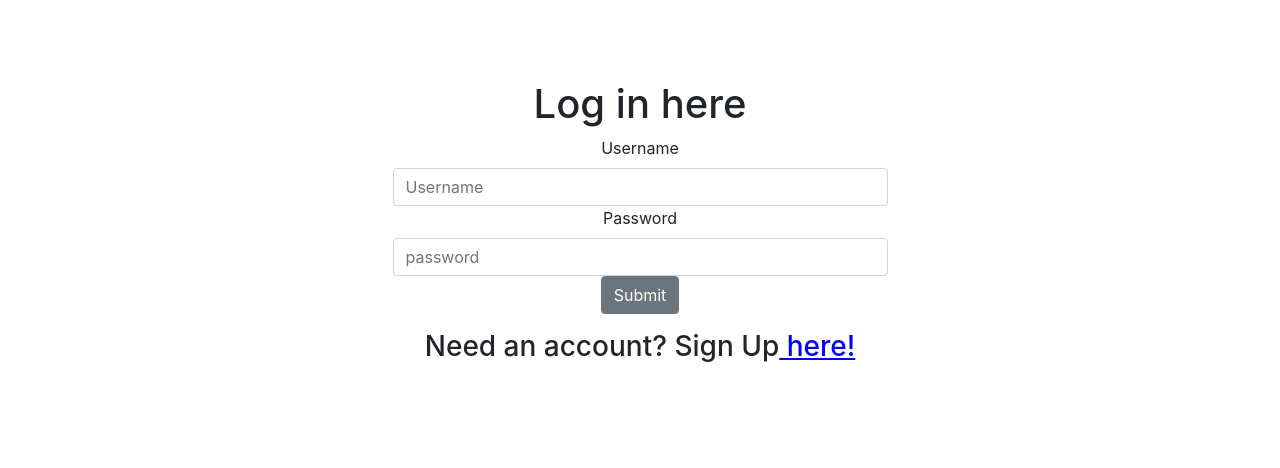
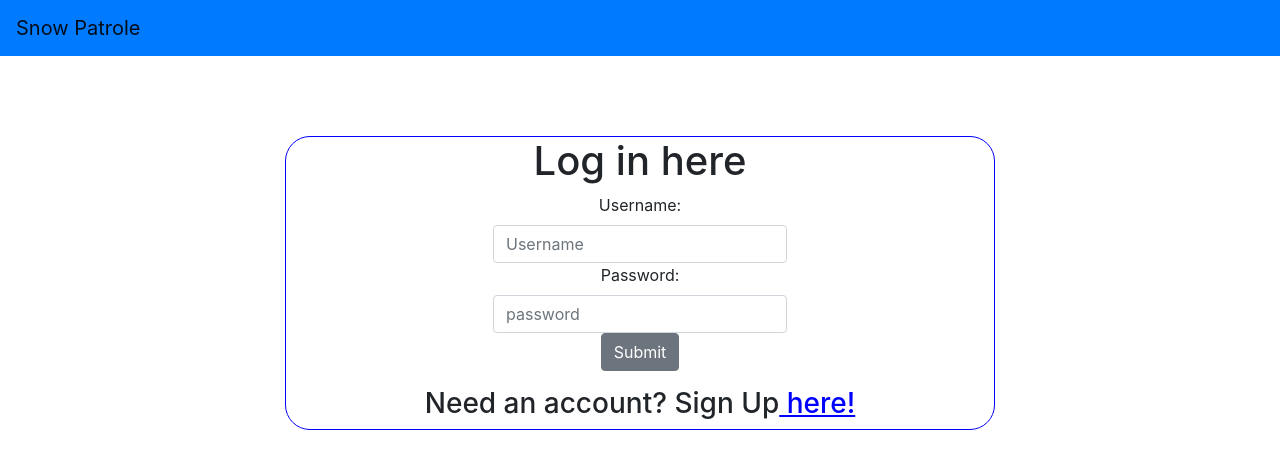
Before and after one commit to dbecker92691/ski-react-app-front-end-2.0, a React (Create React App) app: page / in a window 1280 px wide. Shown: the top 468 px of the page. Built offline with nearby package versions, Linux system fonts and the light colour scheme.

Commit message:
styled login-register form

```diff
--- /dev/null
+++ b/src/Login/FakeNavBar.jsx
@@ -0,0 +1,18 @@
+import React from 'react';
+import {NavbarBrand, Navbar} from 'reactstrap';
+
+const FakeNavBar = () =>  {
+
+	return(
+		<div>
+			<Navbar color="primary" light expand="lg">
+						<NavbarBrand href='/'>
+							Snow Patrole
+						</NavbarBrand>
+			</Navbar>
+		</div>
+	)
+}
+
+
+export default FakeNavBar;
--- a/src/Login/Login.jsx
+++ b/src/Login/Login.jsx
@@ -1,5 +1,6 @@
 import React, {Component} from 'react';
 import {Button, Form, FormGroup, Label, Input, FormText, Col, Container} from 'reactstrap';
+import FakeNavBar from './FakeNavBar';
 import './style.css';
 
 
@@ -64,17 +65,18 @@ export default class Login extends Component {
 	render(){
 		return(
 			<div>
+			<FakeNavBar />
 				<Container className="login-register-container">
 					<Form className="login-register-form" >
 							{ this.state.which === "login" ?
 								<Col sm="12" md={{ size: 6, offset: 3 }}>
 									<h1>{this.state.which === "login" ? "Log in here" : "Register here"} </h1>
 										<FormGroup className="login-form"  >
-											<Label for="username">Username</Label>
+											<Label id="usename-label" for="username">Username:</Label>
 											<Col>
 												<Input type="text" name="username" placeholder="Username" onChange={this.handleLoginChange} />
 											</Col>
-											<Label for="password">Password</Label>
+											<Label id="password-label" for="password">Password:</Label>
 											<Col>
 												<Input type="password" name="password" placeholder="password" onChange={this.handleLoginChange} />
 											</Col>
@@ -85,9 +87,9 @@ export default class Login extends Component {
 								<Col sm="12" md={{ size: 6, offset: 3 }}>
 								<h1>{this.state.which === "login" ? "Log in here" : "Register here"} </h1>
 									<FormGroup className="registration-form">
-										<Label for="username">Username</Label>
+										<Label for="username">Username:</Label>
 										<Input type="text" name="username" placeholder="Username" onChange={this.handleRegisterChange} />
-										<Label for="password">Password</Label>
+										<Label for="password">Password:</Label>
 										<Input type="password" name="password" placeholder="Password" onChange={this.handleRegisterChange} />
 										<Button onClick={this.handleRegistrationSubmit}> Submit </Button>
 									</FormGroup>
--- a/src/Login/style.css
+++ b/src/Login/style.css
@@ -6,4 +6,18 @@
 
 .login-register-container {
 	margin-top: 5em;
+
+
 }
+
+.login-register-form {
+	border: solid 1px blue;
+	border-radius: 25px;
+	margin-left: 200px;
+	margin-right: 200px;
+
+}
+
+#usename-label {
+
+}
```
